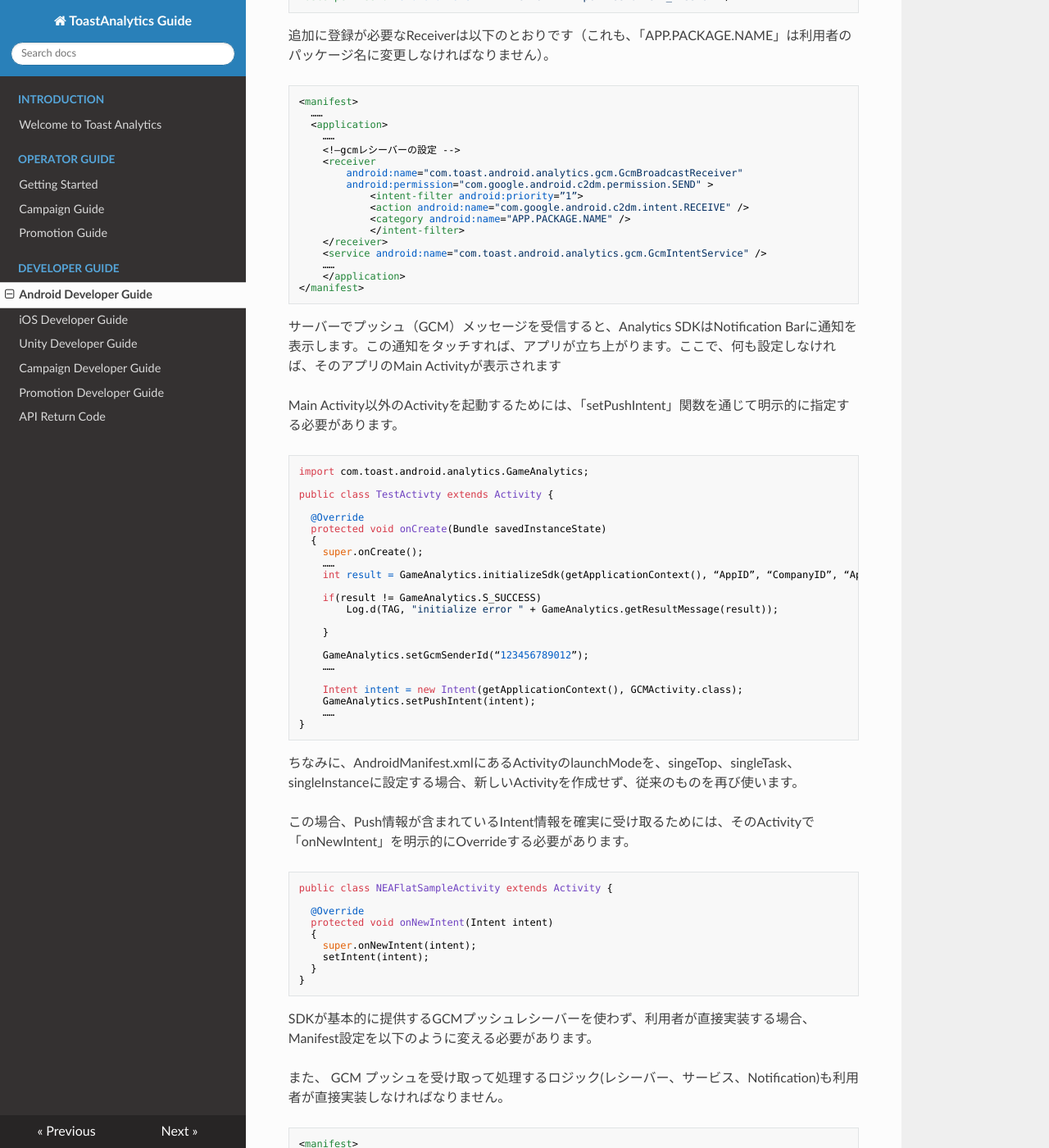
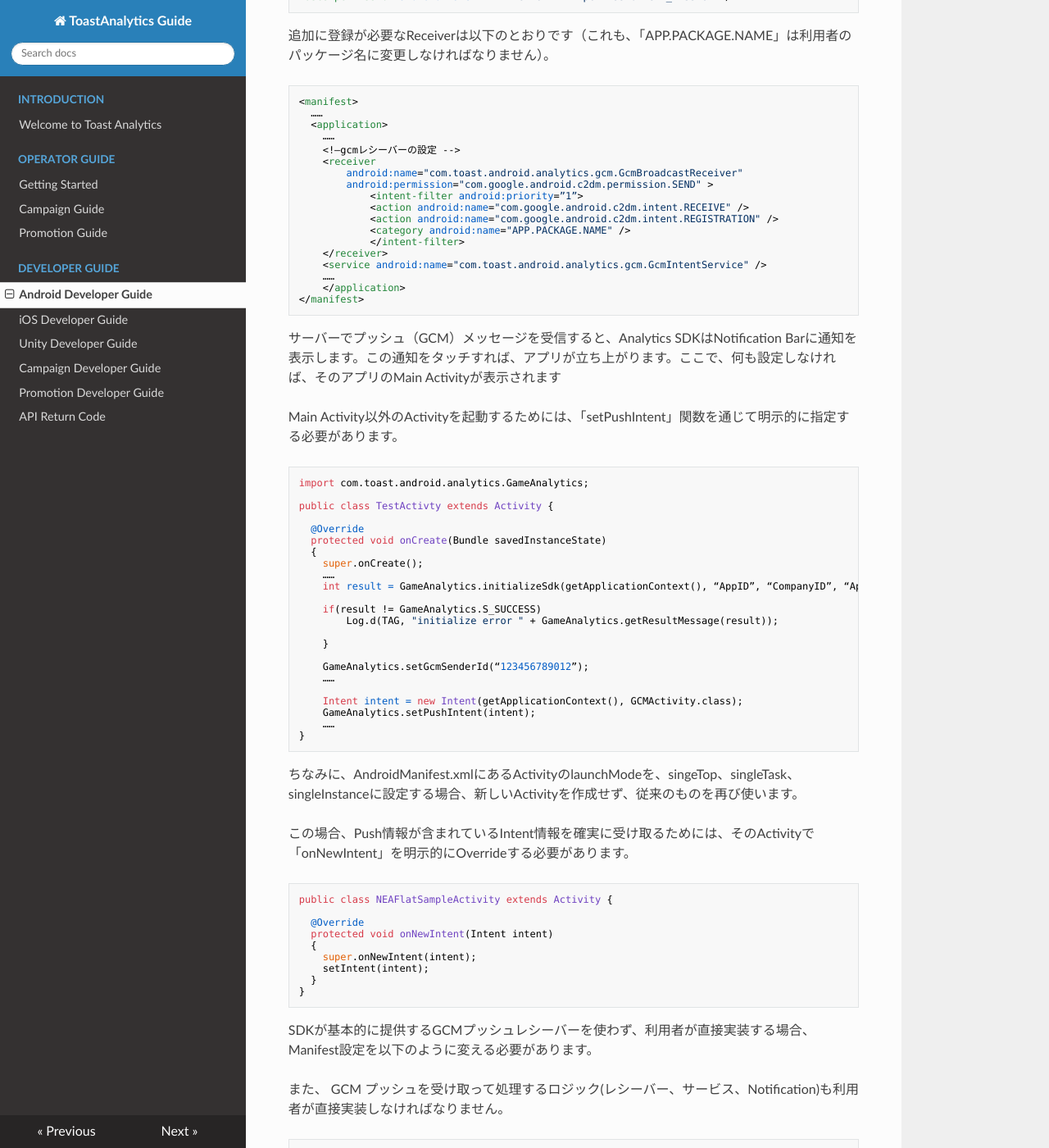
Before and after one commit to ToastAnalytics/ToastAnalytics_JA, an MkDocs documentation site: the page built from docs/Developer/4. Android Developer Guide.md, in a window 1280 px wide and 1400 px high, scrolled down 9009 px. Shown: the whole window at 82% size. Built offline with MkDocs 1.6.1, drawn with Linux system fonts in a browser that asks for light colours; nearby versions of some CDN libraries; old or Windows-style settings are respelled for this version of MkDocs; some of the changed text lies outside the part shown.

Commit message:
Update 4. Android Developer Guide.md

```diff
--- a/docs/Developer/4. Android Developer Guide.md
+++ b/docs/Developer/4. Android Developer Guide.md
@@ -388,6 +388,7 @@ GCMを使うためには、AndroidManifest.xmlファイルにpermissionとreceiv
         android:permission="com.google.android.c2dm.permission.SEND" >
             <intent-filter android:priority=”1”>
             <action android:name="com.google.android.c2dm.intent.RECEIVE" />
+            <action android:name="com.google.android.c2dm.intent.REGISTRATION" />
             <category android:name="APP.PACKAGE.NAME" />
             </intent-filter>
     </receiver>
@@ -459,6 +460,7 @@ SDKが基本的に提供するGCMプッシュレシーバーを使わず、利
       android:permission="com.google.android.c2dm.permission.SEND" >
         <intent-filter android:priority=”1”>
           <action android:name="com.google.android.c2dm.intent.RECEIVE" />
+          <action android:name="com.google.android.c2dm.intent.REGISTRATION" />
           <category android:name="APP.PACKAGE.NAME" />
         </intent-filter>
     </receiver>
```
